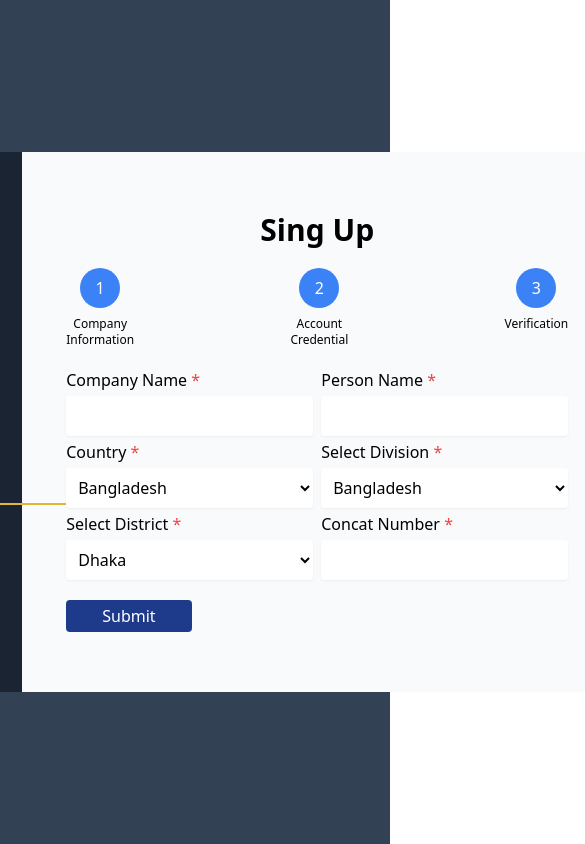
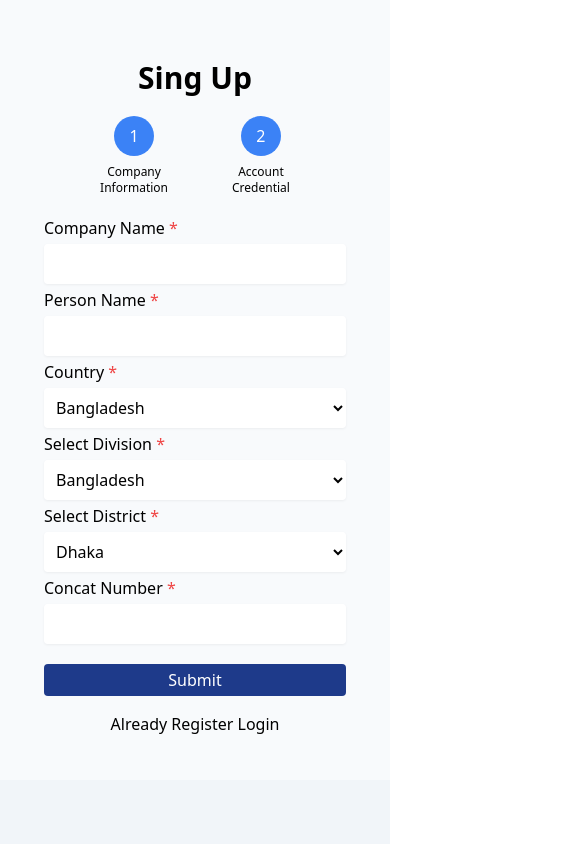
Before and after one commit to cseswapon/Air_Booking, a React (Create React App) app: page /register in a window 390 px wide. Shown: the top 844 px of the page, 585 px wide, since content can reach past the window. Built offline with nearby package versions, Linux system fonts and the light colour scheme.

Commit message:
[ADD] - added with login register filed

```diff
--- /dev/null
+++ b/src/pages/Auth/Login/Login.css
@@ -0,0 +1,3 @@
+.top_down{
+    top: 20%;
+}
--- a/src/pages/Auth/Login/Login.jsx
+++ b/src/pages/Auth/Login/Login.jsx
@@ -10,6 +10,7 @@ import { BsFillTelephoneFill } from "react-icons/bs";
 import { MdEmail } from "react-icons/md";
 import "../css/Login.css";
 import { Link } from "react-router-dom";
+import './Login.css';
 const Login = () => {
   const bestDeal = [
     {
@@ -38,11 +39,11 @@ const Login = () => {
     },
   ];
   return (
-    <div className="bg-slate-700 min-h-screen flex items-center justify-center">
-      <div className="flex items-center w-3/4 bg-slate-100 rounded">
+    <div className="lg:bg-slate-700 bg-slate-100 min-h-screen lg:flex items-center justify-center relative">
+      <div className="lg:flex items-center w-3/4 bg-slate-100 rounded absolute lg:static right-2/4 top_down lg:right-4/4 translate-x-1/2 lg:translate-x-0	translate-y-1/2 lg:translate-y-0">
         {/* login part */}
-        <div className="w-1/2 p-11">
-          <h1 className="text-center font-bold text-3xl my-3">Login</h1>
+        <div className="lg:w-1/2 lg:p-11">
+          <h1 className="text-center font-bold text-3xl lg:my-3">Login</h1>
           <form>
             <input
               className="w-full my-2 p-3 bg-white drop-shadow-sm focus:outline-none border-0 rounded"
@@ -59,15 +60,10 @@ const Login = () => {
               name=""
               id=""
             />
-            <br />
-            <p className="text-center my-2">
-              <span className="text-red-500 cursor-pointer">Forgot</span>{" "}
-              password ?
-            </p>
             <div className="text-center my-2">
               <button
                 type="button"
-                className="w-1/4 bg-blue-900 p-1 text-white rounded hover:text-white hover:bg-pink-500 transition ease-in-out delay-150 hover:duration-300"
+                className="w-1/4 bg-blue-900 p-1 text-white rounded hover:text-white hover:bg-sky-500 transition ease-in-out delay-150 hover:duration-300"
               >
                 Login
               </button>
@@ -81,7 +77,7 @@ const Login = () => {
           </p>
         </div>
         {/* login intro part */}
-        <div className="w-1/2 p-11 flex flex-col relative bg-gradient-to-r from-gray-800 to-gray-900 text-white rounded-r">
+        <div className="w-1/2 p-11 lg:flex hidden flex-col relative bg-gradient-to-r from-gray-800 to-gray-900 text-white rounded-r">
           <div className="my-3">
             <p className="text-end">
               Don't have an account !!!{" "}
--- a/src/pages/Auth/Register/Register.jsx
+++ b/src/pages/Auth/Register/Register.jsx
@@ -1,9 +1,14 @@
 import React from "react";
 import { BsFillTelephoneFill } from "react-icons/bs";
 import { MdEmail } from "react-icons/md";
+import { useDispatch, useSelector } from "react-redux";
 import { Link } from "react-router-dom";
 import tbpLogo from "../../../assets/icon/logo/tbp_logo.png";
+import { steppers } from "../../../redux/features/register/registerSlice";
 const Register = () => {
+  const dispatch = useDispatch();
+  const { step } = useSelector((state) => state.register);
+  // console.log(step);
   const stepper = [
     {
       number: 1,
@@ -13,16 +18,17 @@ const Register = () => {
       number: 2,
       details: "Account Credential",
     },
-    {
-      number: 3,
-      details: "Verification",
-    },
   ];
+  const handelSubmit = (e) => {
+    e.preventDefault();
+    dispatch(steppers(1));
+    console.log("First From");
+  };
   return (
-    <div className="bg-slate-700 min-h-screen flex items-center justify-center">
-      <div className="flex items-center bg-gradient-to-r from-gray-800 to-gray-900 rounded relative">
+    <div className="lg:bg-slate-700 bg-slate-100 min-h-screen lg:flex items-center justify-center">
+      <div className="lg:flex items-center justify-between lg:w-3/4 w-full bg-gradient-to-r from-gray-800 to-gray-900 rounded relative">
         {/* login intro part */}
-        <div className="w-1/2 p-11 flex flex-col text-white">
+        <div className="w-1/2 p-11 lg:flex flex-col text-white hidden">
           <div className="my-3">
             <h1 className="my-2 font-bold text-3xl">
               {" "}
@@ -51,16 +57,16 @@ const Register = () => {
               <p className="ml-2">tbp@aotrek.com</p>
             </div>
           </div>
-          <div className="absolute w-32 bottom-0 left-0">
+          <div className="absolute w-24 bottom-0 left-0">
             <img src={tbpLogo} alt="avatar" />
           </div>
         </div>
         {/* login part */}
-        <div className="w-2/2 p-11 bg-slate-50">
+        <div className={`${step === 0 ? "w-2/2" : "lg:w-1/2"} p-11 bg-slate-50`}>
           <h1 className="text-center font-bold text-3xl my-4">Sing Up</h1>
-          <div className="flex justify-between text-center my-5">
+          <div className="flex justify-center text-center my-5">
             {stepper.map((step, i) => (
-              <div key={i}>
+              <div className="mx-8" key={i}>
                 <button
                   disabled
                   className="bg-blue-500 p-2 rounded-full w-10 text-white"
@@ -74,28 +80,29 @@ const Register = () => {
               </div>
             ))}
           </div>
-          <form>
-            <div className="flex items-center justify-between">
-              <div className="mr-1">
+          {step === 0 && (
+            <form onSubmit={handelSubmit}>
+              <div className="lg:flex items-center justify-between">
+                <div className="lg:mr-1">
                   <label htmlFor="cname">
                     Company Name <span className="text-red-500">*</span>
                   </label>
                   <br />
                   <input
-                  className="my-1 p-2 bg-white drop-shadow-sm focus:outline-none border-0 rounded"
+                    className="my-1 w-full p-2 bg-white drop-shadow-sm focus:outline-none border-0 rounded"
                     type="text"
                     name="cname"
                     id="cname"
                     required
                   />
                 </div>
-              <div className="ml-1">
+                <div className="lg:ml-1">
                   <label htmlFor="pname">
                     Person Name <span className="text-red-500">*</span>
                   </label>
                   <br />
                   <input
-                  className="my-1 p-2 bg-white drop-shadow-sm focus:outline-none border-0 rounded"
+                    className="my-1 p-2 bg-white w-full drop-shadow-sm focus:outline-none border-0 rounded"
                     type="text"
                     name="pname"
                     id="pname"
@@ -103,8 +110,8 @@ const Register = () => {
                   />
                 </div>
               </div>
-            <div className="grid grid-cols-2">
-              <div className="mr-1">
+              <div className="lg:grid grid-cols-2">
+                <div className="lg:mr-1">
                   <label htmlFor="country">
                     Country <span className="text-red-500">*</span>
                   </label>
@@ -117,7 +124,7 @@ const Register = () => {
                     <option value="">Bangladesh</option>
                   </select>
                 </div>
-              <div className="ml-1">
+                <div className="lg:ml-1">
                   <label htmlFor="country">
                     Select Division <span className="text-red-500">*</span>
                   </label>
@@ -131,8 +138,8 @@ const Register = () => {
                   </select>
                 </div>
               </div>
-            <div className="grid grid-cols-2">
-              <div className="mr-1">
+              <div className="lg:grid grid-cols-2">
+                <div className="lg:mr-1">
                   <label htmlFor="country">
                     Select District <span className="text-red-500">*</span>
                   </label>
@@ -146,14 +153,14 @@ const Register = () => {
                     <option value="">Tangail</option>
                   </select>
                 </div>
-              <div className="ml-1">
+                <div className="lg:ml-1">
                   <label htmlFor="country">
                     Concat Number <span className="text-red-500">*</span>
                   </label>
                   <br />
                   <input
                     required
-                  className="my-1 p-2 bg-white drop-shadow-sm focus:outline-none border-0 rounded"
+                    className="my-1 p-2 w-full bg-white drop-shadow-sm focus:outline-none border-0 rounded"
                     type="text"
                     name=""
                     id=""
@@ -162,11 +169,60 @@ const Register = () => {
               </div>
               <button
                 type="submit"
-              className="w-1/4 my-4 bg-blue-900 p-1 text-white rounded hover:text-white hover:bg-sky-500 transition ease-in-out delay-150 hover:duration-300"
+                className="lg:w-1/4 w-full my-4 bg-blue-900 p-1 text-white rounded hover:text-white hover:bg-sky-500 transition ease-in-out delay-150 hover:duration-300"
               >
                 Submit
               </button>
             </form>
+          )}
+          {step === 1 && (
+            <form>
+              <div className="lg:mr-1">
+                <label htmlFor="cname">
+                  Password <span className="text-red-500">*</span>
+                </label>
+                <br />
+                <input
+                  className="my-1 w-full p-2 bg-white drop-shadow-sm focus:outline-none border-0 rounded"
+                  type="text"
+                  name="cname"
+                  id="cname"
+                  required
+                />
+              </div>
+              <div className="lg:mr-1">
+                <label htmlFor="cname">
+                  Confirm Password <span className="text-red-500">*</span>
+                </label>
+                <br />
+                <input
+                  className="my-1 w-full p-2 bg-white drop-shadow-sm focus:outline-none border-0 rounded"
+                  type="text"
+                  name="cname"
+                  id="cname"
+                  required
+                />
+              </div>
+              <div className="w-full lg:flex px-1">
+                <button
+                  onClick={() => dispatch(steppers(0))}
+                  type="button"
+                  className="lg:w-2/4 w-full my-4 mr-1 bg-blue-300 p-1 text-white rounded hover:text-white hover:bg-sky-500 transition ease-in-out delay-150 hover:duration-300"
+                >
+                  Pervious
+                </button>
+                <button
+                  type="submit"
+                  className="lg:w-2/4 w-full my-4 ml-1 bg-blue-900 p-1 text-white rounded hover:text-white hover:bg-sky-500 transition ease-in-out delay-150 hover:duration-300"
+                >
+                  Submit
+                </button>
+              </div>
+            </form>
+          )}
+          <div className="lg:hidden block text-center">
+            Already Register <Link to="/login">Login</Link>
+          </div>
         </div>
       </div>
     </div>
--- /dev/null
+++ b/src/redux/features/register/registerSlice.js
@@ -0,0 +1,19 @@
+import { createSlice } from "@reduxjs/toolkit";
+
+const initialState = {
+  step: 0,
+};
+
+export const registerSlice = createSlice({
+  name: "register",
+  initialState,
+  reducers: {
+      steppers: (state, action) => {
+      state.step = action.payload;
+    },
+  },
+});
+
+export const { steppers } = registerSlice.actions;
+
+export default registerSlice.reducer;
--- a/src/redux/store.js
+++ b/src/redux/store.js
@@ -1,8 +1,10 @@
 import { configureStore } from "@reduxjs/toolkit";
 import counterSlice from "./features/counter/counterSlice";
+import registerSlice from "./features/register/registerSlice";
 
 export const store = configureStore({
-    reducer: {
-        counter:counterSlice
-    }
-})
+  reducer: {
+    counter: counterSlice,
+    register: registerSlice,
+  },
+});
```
Also changed, not shown: public/index.html (+0 -23 lines). Lines whose indentation alone changed are shown as unchanged.
